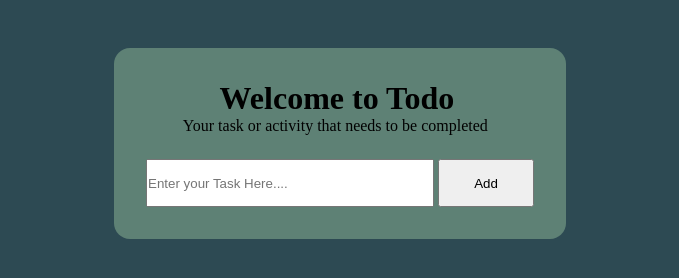
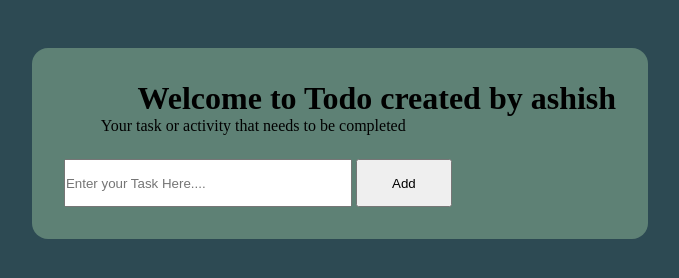
Before and after one commit to Ashishbdj/Todo, a plain HTML site: page index.html in a window 1280 px wide. Shown: the whole page, without its empty margins (300-979 px from the left). Drawn offline with Linux system fonts and the light colour scheme; no server answers.

Commit message:
Update index.html

```diff
--- a/index.html
+++ b/index.html
@@ -9,7 +9,7 @@
 <body>
     <div class="mainConatiner">
          <div class="title">
-            <h1 id="t1">Welcome to Todo </h1>
+            <h1 id="t1">Welcome to Todo created by ashish</h1>
             <p id="t2">Your task or activity that needs to be completed</p>
         </div>
         <div class="inputcontainer">
@@ -25,4 +25,5 @@
 
     <script src="./script.js"></script>
 </body>
+
 </html>
```
